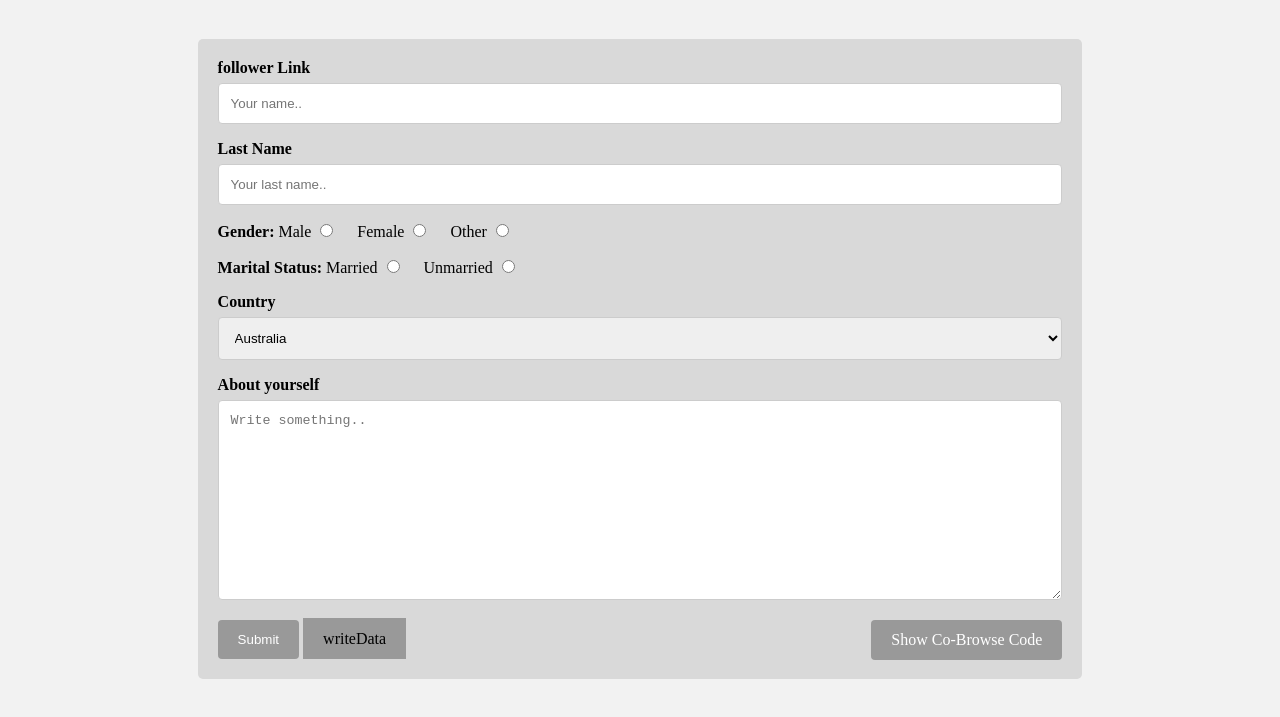
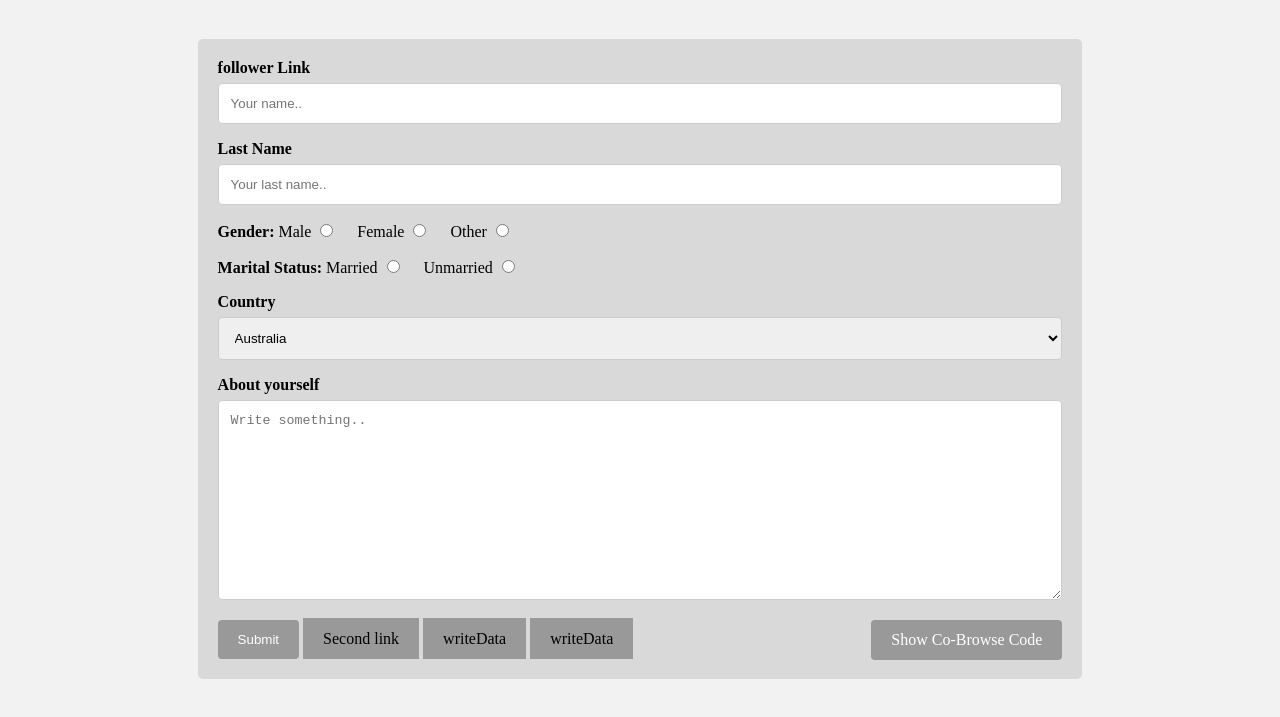
Before and after one commit to pepcus123/co-browsing-demo, a plain HTML site: page advisor.html in a window 1280 px wide. Shown: the part 79-796 px from the top of the page. Drawn offline with Linux system fonts and the light colour scheme.

Commit message:
updating advisor

```diff
--- a/advisor.html
+++ b/advisor.html
@@ -210,8 +210,9 @@
         <textarea id="subject" name="subject" placeholder="Write something.." style="height:200px"></textarea>
 
         <input type="submit" value="Submit">
-       <!-- <span class="secondLink" onclick="startCobrowsingSession()" >Second link</span>-->
+        <span class="secondLink" onclick="startCobrowsingSession()" >Second link</span>
         <span class="secondLink" onclick="writeToSheet()" >writeData</span>
+        <span class="secondLink" onclick="readFromSheet()" >writeData</span>
         <a href="#surflystart" id="cobrowse" >Show Co-Browse Code</a>
     </form>
 </div>
```
